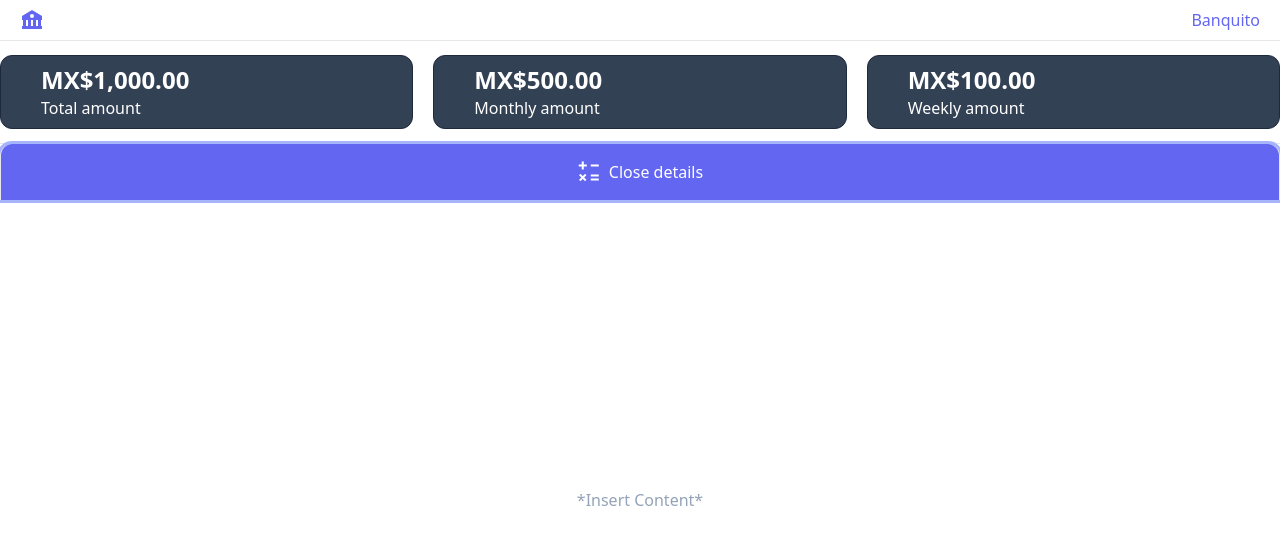
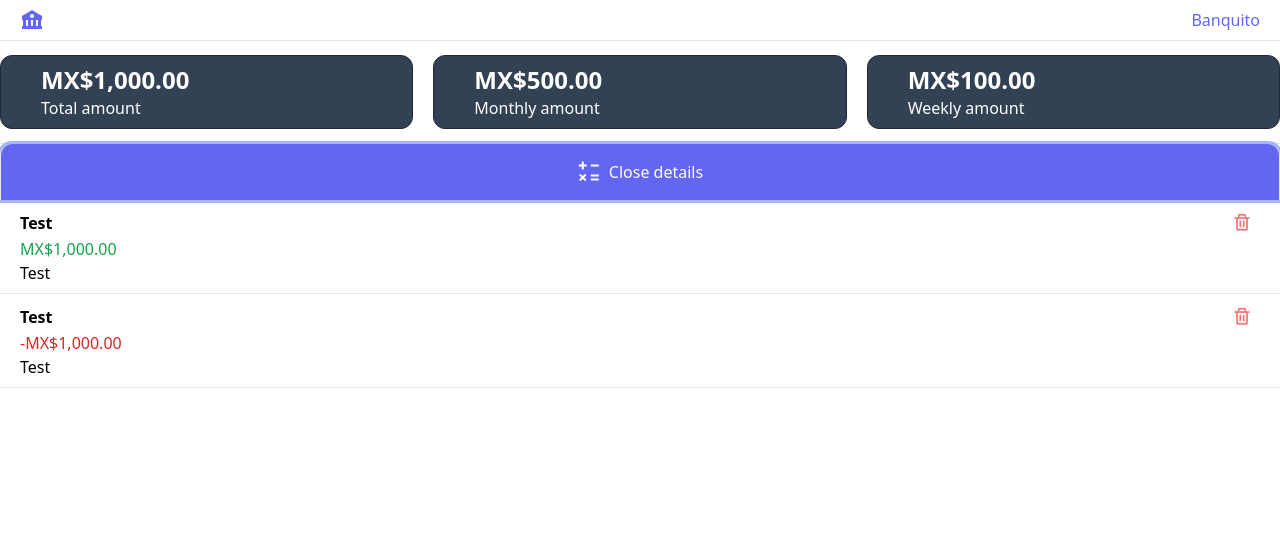
Before and after one commit to Apoquinto/Banquito, a Vue app: page / in a window 1280 px wide. Both pictures are taken after a click on the button "Show details". Shown: the top 544 px of the page. Built offline with nearby package versions, Linux system fonts and the light colour scheme.

Commit message:
feat(components): Add movements components

```diff
--- /dev/null
+++ b/src/components/MovementsHistory/Movement.vue
@@ -0,0 +1,44 @@
+<script setup lang="ts">
+import { computed, ref, toRefs } from "vue";
+const props = defineProps<{
+    id: number,
+    title: string,
+    description: string,
+    createdAt: Date,
+    amount: number
+}>();
+const emit = defineEmits(["remove"])
+const { id, title, description, createdAt, amount } = toRefs(props);
+
+const remove = () => {
+    emit("remove", id.value)
+};
+
+const amountState = computed(() => ({
+    'text-green-600': amount.value >= 0,
+    'text-red-600': amount.value < 0
+}))
+
+const formatAmount = computed(() => {
+  const formatter = new Intl.NumberFormat('en-US', {
+    style: 'currency',
+    currency: 'MXN',
+  });
+  return formatter.format(amount.value);
+})
+</script>
+
+<template>
+    <div class="w-screen grid grid-row-2 px-5 py-2 border-b">
+        <div class="title flex justify-between items-center">
+            <h1 class="font-bold">{{ title }}</h1>
+            <button @click="remove">
+                <span class="bx bx-trash text-red-400 text-xl pr-2"></span>
+            </button>
+        </div>
+        <div class="info">
+            <span :class="amountState">{{ formatAmount }}</span>
+            <p>{{ description }}</p>
+        </div>
+    </div>
+</template>
--- /dev/null
+++ b/src/components/MovementsHistory/index.vue
@@ -0,0 +1,66 @@
+<script setup lang="ts">
+import MovementCard from './Movement.vue';
+import { Ref, ref } from 'vue';
+
+const isOpen = ref(false);
+const message = ref("Show details")
+const toggleAccordion = () => {
+isOpen.value = !isOpen.value
+message.value = !isOpen.value? "Show details": "Close details";
+};
+const movements = ref([
+{
+    id: 1,
+    title: "Test",
+    description: "Test",
+    createdAt: new Date(Date.now()),
+    amount: 1000,
+},
+{
+    id: 2,
+    title: "Test",
+    description: "Test",
+    createdAt: new Date(Date.now()),
+    amount: -1000,
+}
+]);
+
+const removeMovement = (id: number) => {
+    console.log("remove", id);
+}
+</script>
+
+<template>
+  <section class="w-full h-fit border-t">
+    <button
+      class="w-full bg-indigo-500 hover:bg-indigo-600 active:bg-indigo-700 focus:outline-none focus:ring focus:ring-indigo-300 border-x rounded-t-xl text-white flex justify-center items-center py-3"
+      @click="toggleAccordion"
+    >
+      <span class="bx bx-math text-2xl pr-2"></span>{{ message }}
+    </button>
+    <section
+      class="layout grid place-content-start"
+      v-show="isOpen"
+    >
+        <div class="w-full">
+            <MovementCard
+                v-for="{id, title, description, createdAt, amount} in movements"
+                :key="id"
+                :id="id"
+                :title="title"
+                :description="description"
+                :created-at="createdAt"
+                :amount="amount"
+                @remove="removeMovement"
+            />
+        </div>
+    </section>
+  </section>
+</template>
+
+<style scoped>
+  .layout {
+    height: 75vh;
+    width: 100%;
+  }
+</style>
--- a/src/components/UserHistoryAccordion.vue
+++ /dev/null
@@ -1,32 +0,0 @@
-<script setup lang="ts">
-import { ref } from 'vue';
-  const isOpen = ref(false);
-  const message = ref("Show details")
-  const toggleAccordion = () => {
-    isOpen.value = !isOpen.value
-    message.value = !isOpen.value? "Show details": "Close details";
-  };
-</script>
-
-<template>
-  <section class="w-full h-fit border-t">
-    <button
-      class="w-full bg-indigo-500 hover:bg-indigo-600 active:bg-indigo-700 focus:outline-none focus:ring focus:ring-indigo-300 border-x rounded-t-xl text-white flex justify-center items-center py-3"
-      @click="toggleAccordion"
-    >
-      <span class="bx bx-math text-2xl pr-2"></span>{{ message }}
-    </button>
-    <section
-      class="layout text-slate-400 grid place-content-center"
-      v-show="isOpen"
-    >
-      <span class="w-fit">*Insert Content*</span>
-    </section>
-  </section>
-</template>
-
-<style scoped>
-  .layout {
-    height: 75vh;
-  }
-</style>
--- a/src/components/UserResume.vue
+++ b/src/components/UserResume.vue
@@ -1,5 +1,5 @@
 <script setup lang="ts">
-import UserHistoryAccordion from './UserHistoryAccordion.vue';
+import UserHistoryAccordion from './MovementsHistory/index.vue';
 import UserMovementsDashboard from './UserMovementsDashboard.vue';
 
 const userData = await new Promise((resolve) => {
```
